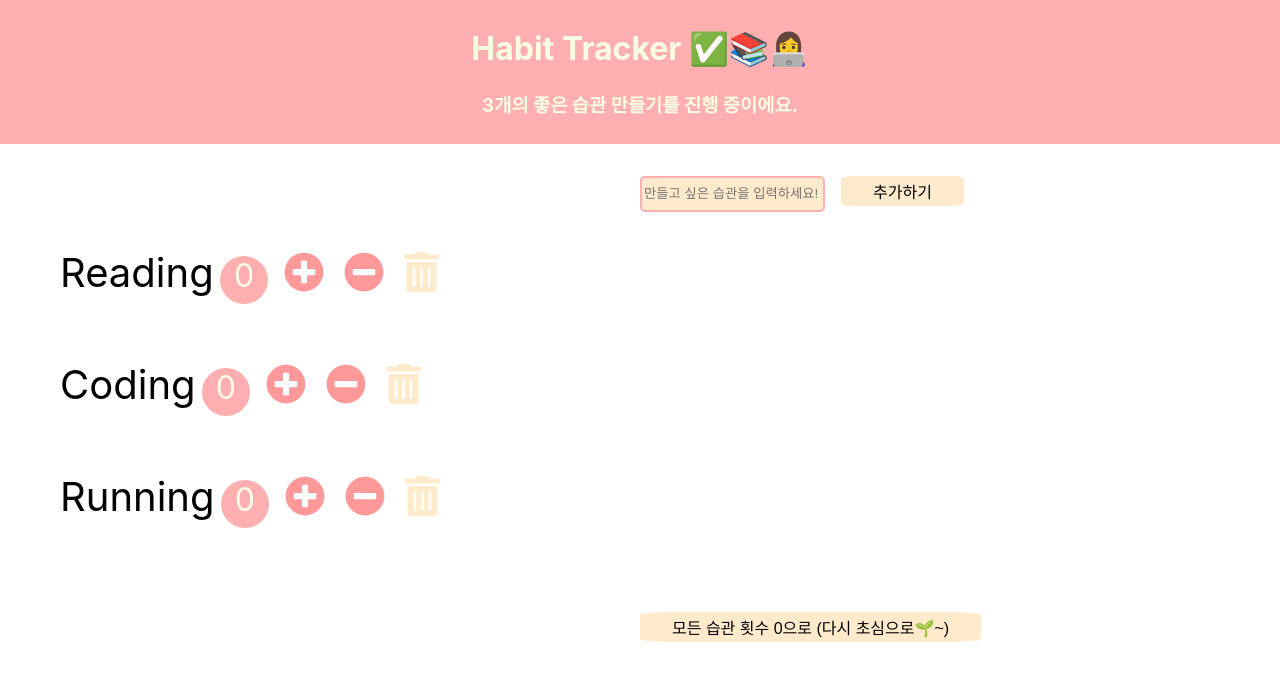
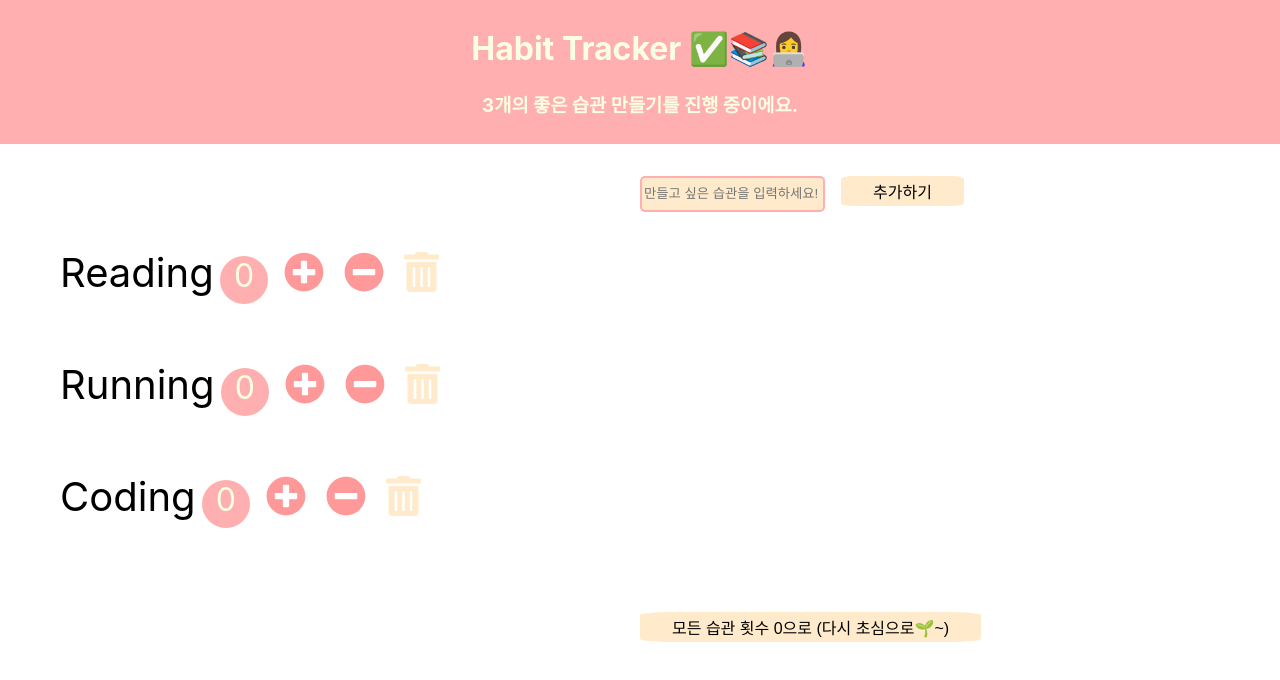
Before and after one commit to tjdls111/habit_tracker, a React (Create React App) app: page / in a window 1280 px wide. Shown: the top 680 px of the page. Built offline with nearby package versions, Linux system fonts and the light colour scheme.

Commit message:
refactoring

```diff
--- a/src/app.jsx
+++ b/src/app.jsx
@@ -4,56 +4,27 @@ import Habits from "./components/habits";
 import Navbar from "./components/navbar";
 import ResetBtn from "./components/resetBtn";
 
-const App = () => {
-  const [habits, setHabits] = useState([
-    { id: 1, name: "Reading", count: 0 },
-    { id: 2, name: "Coding", count: 0 },
-    { id: 3, name: "Running", count: 0 },
-  ]);
+const App = ({ presenter }) => {
+  const [habits, setHabits] = useState(presenter.getHabits());
 
   const handleIncrement = (habit) => {
-    const habits2 = habits.map((item) => {
-      if (item.id === habit.id) {
-        return { ...habit, count: habit.count + 1 };
-      }
-      return item;
-    });
-    setHabits(habits2);
+    presenter.increment(habit, setHabits);
   };
 
   const handleDecrement = (habit) => {
-    const habits2 = habits.map((item) => {
-      if (item.id === habit.id) {
-        return { ...item, count: item.count <= 0 ? 0 : item.count - 1 };
-      }
-      return item;
-    });
-    setHabits(habits2);
+    presenter.decrement(habit, setHabits);
   };
 
   const handleDelete = (habit) => {
-    // console.log({habit});
-    const habits2 = [...habits];
-    const index = habits.indexOf(habit);
-    habits2.splice(index, 1);
-    setHabits(habits2);
+    presenter.delete(habit, setHabits);
   };
 
   const handleAdd = (name) => {
-    const habit = { id: Date.now(), name: name, count: 0 };
-    const habits2 = [...habits, habit];
-    setHabits(habits2);
+    presenter.add(name, setHabits);
   };
 
   const handleReset = () => {
-    const habits2 = habits.map((item) => {
-      if (item.count !== 0) {
-        return { ...item, count: 0 };
-      }
-      return item;
-    });
-
-    setHabits(habits2);
+    presenter.reset(setHabits);
   };
 
   return (
--- a/src/habit_presenter.js
+++ b/src/habit_presenter.js
@@ -8,7 +8,7 @@ export default class HabitPresenter {
   }
 
   increment(habit, update) {
-    const habits = this.state.habits.map((item) => {
+    this.habits = this.habits.map((item) => {
       if (item.id === habit.id) {
         return { ...habit, count: habit.count + 1 };
       }
@@ -16,4 +16,36 @@ export default class HabitPresenter {
     });
     update(this.habits);
   }
+
+  decrement(habit, update) {
+    this.habits = this.habits.map((item) => {
+      if (item.id === habit.id) {
+        return { ...item, count: item.count <= 0 ? 0 : item.count - 1 };
+      }
+      return item;
+    });
+    update(this.habits);
+  }
+  delete(habit, update) {
+    const index = this.habits.indexOf(habit);
+    this.habits.splice(index, 1);
+    update(this.habits);
+  }
+
+  add(name, update) {
+    const habit = { id: Date.now(), name: name, count: 0 };
+    this.habits = [...this.habits, habit];
+    update(this.habits);
+  }
+
+  reset(update) {
+    this.habits = this.habits.map((item) => {
+      if (item.count !== 0) {
+        return { ...item, count: 0 };
+      }
+      return item;
+    });
+
+    update(this.habits);
+  }
 }
--- a/src/index.js
+++ b/src/index.js
@@ -1,12 +1,18 @@
-import React from 'react';
-import ReactDOM from 'react-dom';
-import './index.css';
-import App from './app';
-import '@fortawesome/fontawesome-free/js/all.js';
+import React from "react";
+import ReactDOM from "react-dom";
+import "./index.css";
+import App from "./app";
+import "@fortawesome/fontawesome-free/js/all.js";
+import HabitPresenter from "./habit_presenter";
 
+const habitPresenter = new HabitPresenter([
+  { id: 1, name: "Reading", count: 0 },
+  { id: 2, name: "Running", count: 0 },
+  { id: 3, name: "Coding", count: 0 },
+]);
 ReactDOM.render(
   <React.StrictMode>
-    <App />
+    <App presenter={habitPresenter}/>
   </React.StrictMode>,
-  document.getElementById('root')
+  document.getElementById("root")
 );
```
